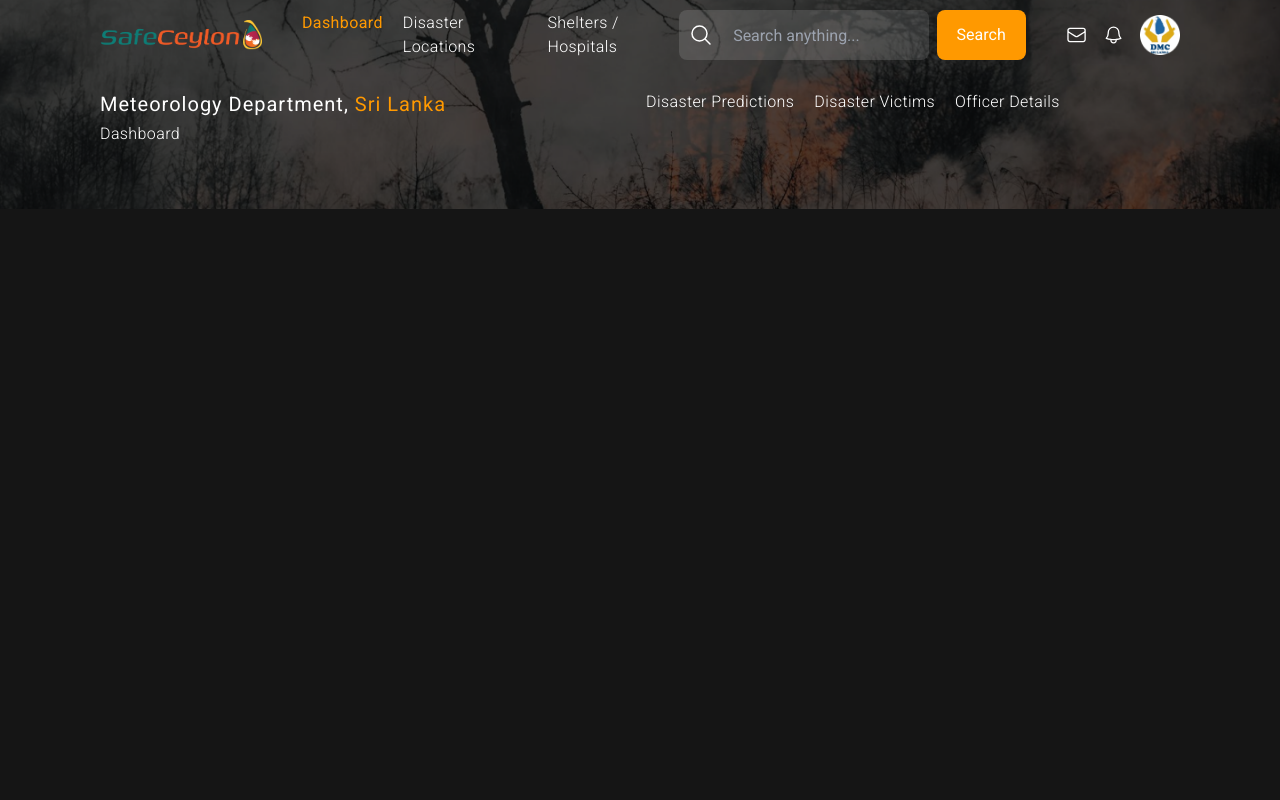
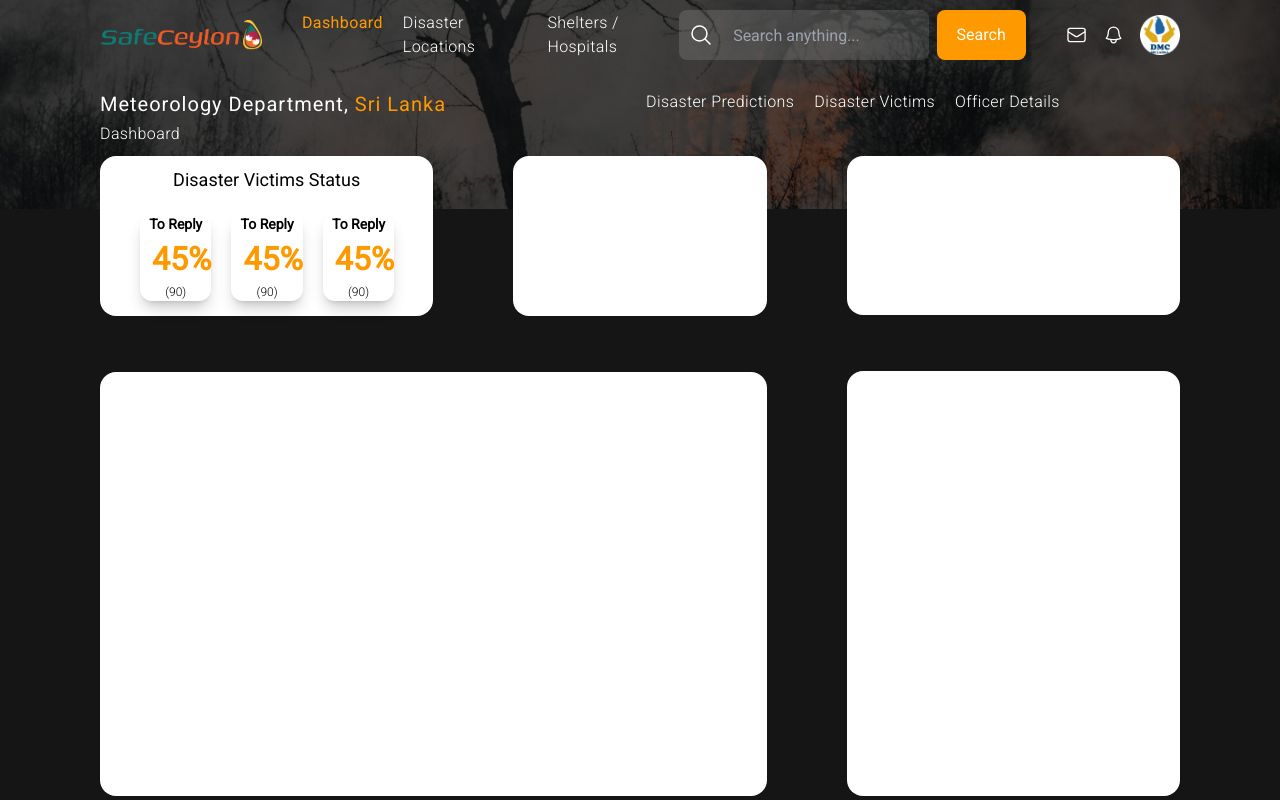
Before and after one commit to SafeCeylon/safeceylon-web, a Next.js app: page /disaster/admin in a window 1280 px wide. Built offline with nearby package versions, Linux system fonts and the light colour scheme.

Commit message:
did dashboard structure

```diff
--- a/app/disaster/admin/page.tsx
+++ b/app/disaster/admin/page.tsx
@@ -1,9 +1,31 @@
-import DisasterNavbar from '@/components/DisasterNavbar';
+import DisasterNavbar from "@/components/DisasterNavbar";
+import RequestCard from "@/components/RequestCard";
 
 export default function Admin() {
   return (
     <div className="bg-primary h-screen">
       <DisasterNavbar />
+      <div className="px-[50px] md:px-[100px] flex h-4/5 w-full gap-20">
+        <div className="flex flex-col w-2/3 gap-14 h-full">
+          <div className="flex w-full gap-20 h-1/4">
+            <div className="text-black flex flex-col bg-white w-1/2 items-center h-full rounded-2xl bg-[#FFF9F0]">
+              <h4 className="text-lg mt-[10px]">Disaster Victims Status</h4>
+              <div className="flex w-full gap-5 px-10 h-full my-5 ">
+                <RequestCard />
+                <RequestCard />
+                <RequestCard />
+              </div>
+            </div>
+            <div className="text-black flex flex-col bg-white w-1/2 items-center h-full rounded-2xl"></div>
+          </div>
+
+          <div className="w-full bg-white h-2/3 rounded-2xl"></div>
+        </div>
+        <div className="w-1/3 h-full flex flex-col gap-14">
+          <div className="text-black flex flex-col bg-white w-full items-center h-1/4 rounded-2xl"></div>
+          <div className="w-full bg-white h-2/3 rounded-2xl"></div>
+        </div>
+      </div>
     </div>
   );
 }
--- /dev/null
+++ b/components/RequestCard.tsx
@@ -0,0 +1,9 @@
+export default function RequestCard() {
+  return (
+    <div className="flex flex-col items-center justify-center w-1/3 bg-white shadow shadow-lg shadow-[#00000030] bg-[#FFF9F0] rounded-xl">
+      <h3 className="font-semibold text-[14px]">To Reply</h3>
+      <h2 className="font-bold text-[32px] text-[#ff9900] ml-3">45%</h2>
+      <h4 className="font-light text-[12px]">(90)</h4>
+    </div>
+  );
+}
```
